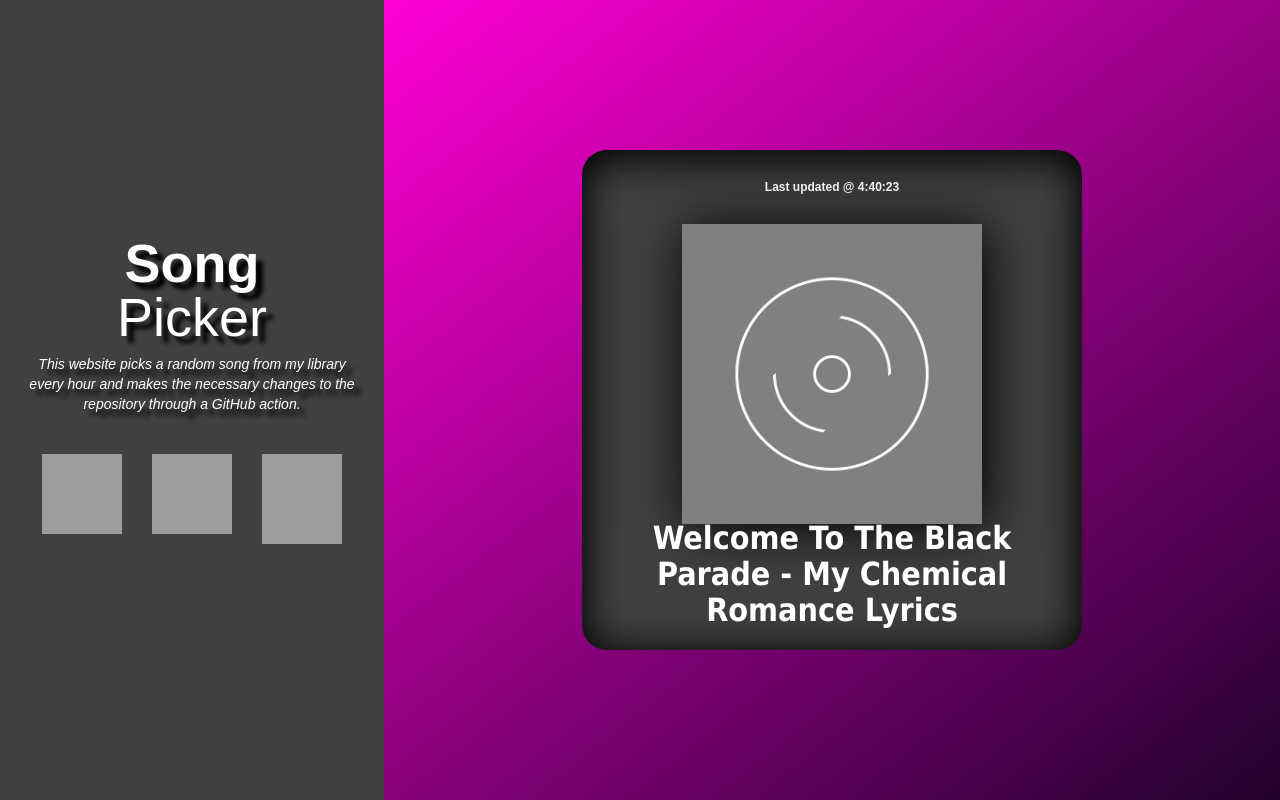
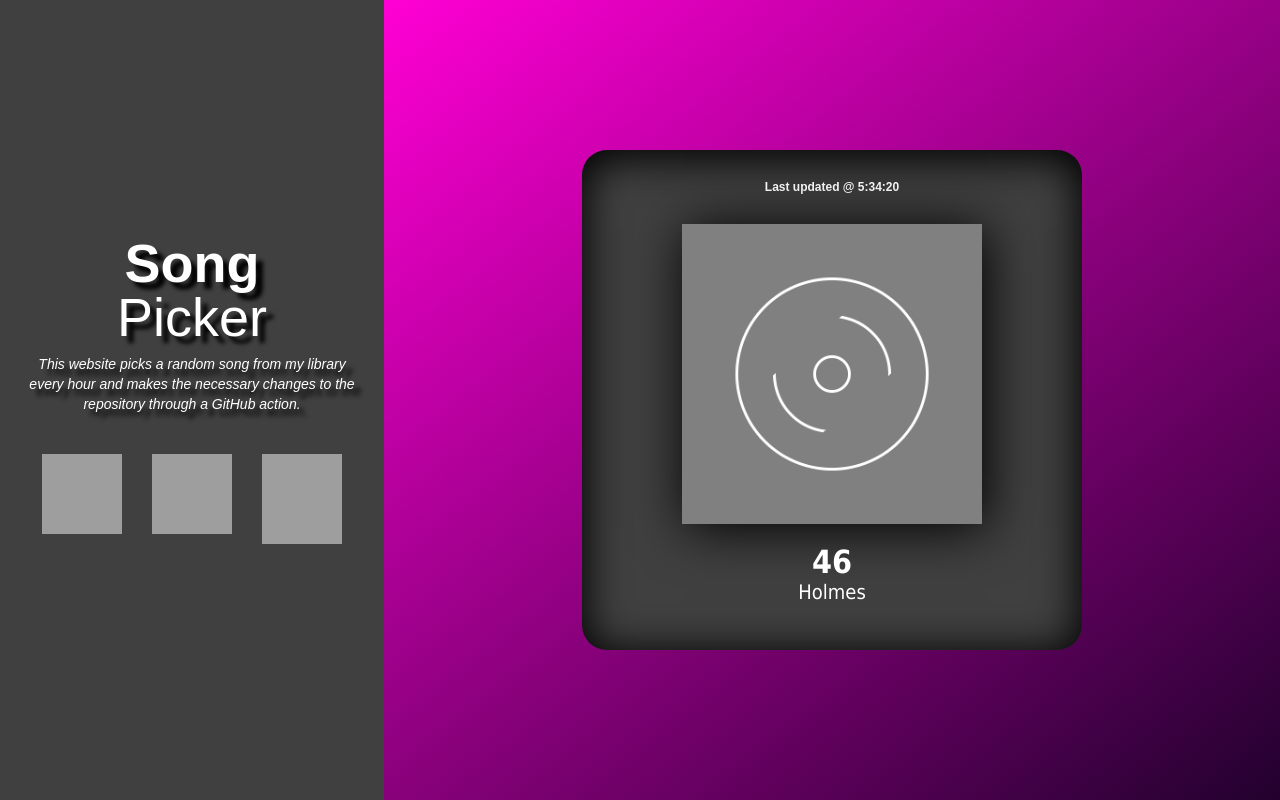
Before and after one commit to TeamNightSky/song-dynamics, a plain HTML site: page index.html in a window 1280 px wide. Drawn offline with Linux system fonts and the light colour scheme; grey boxes are pictures that could not be loaded; a script that the page names is missing.

Commit message:
Updated song website at 5:34:20

```diff
--- a/index.html
+++ b/index.html
@@ -34,12 +34,12 @@
         </div>
         <div class="song-container">
             <div class="song-content-box">
-                <div class="updated-last">Last updated @ 4:40:23</div>
+                <div class="updated-last">Last updated @ 5:34:20</div>
                 <div class="song-content-container">
                     <img src="static/img/noimage.png" loading="lazy" width="300" alt="" class="song-pic"/>
                     <div class="song-content-head">
-                        <h2 class="song-title">Welcome To The Black Parade - My Chemical Romance Lyrics</h2>
-                        <p class="song-author"></p>
+                        <h2 class="song-title">46</h2>
+                        <p class="song-author">Holmes</p>
                     </div>
                 </div>
             </div>
```
